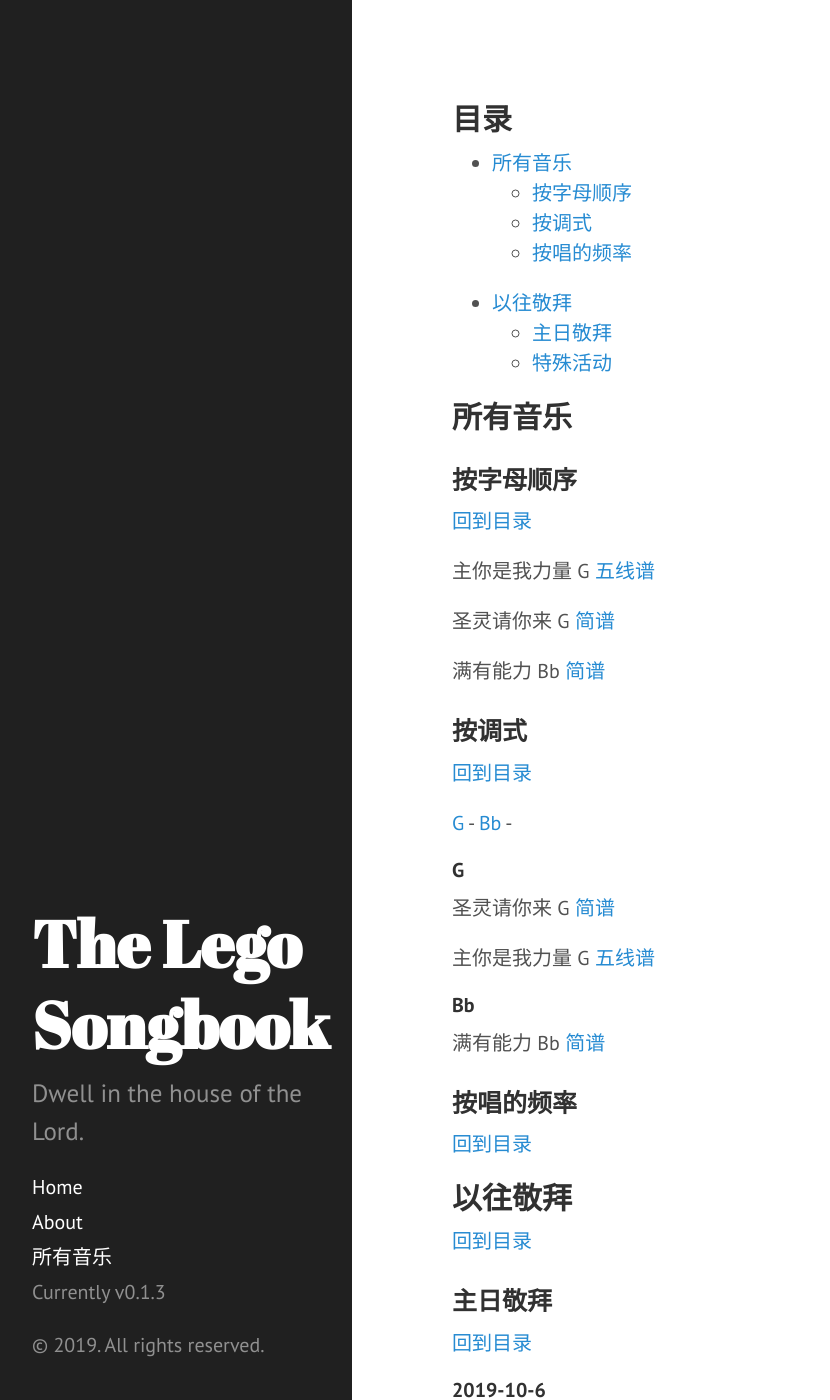
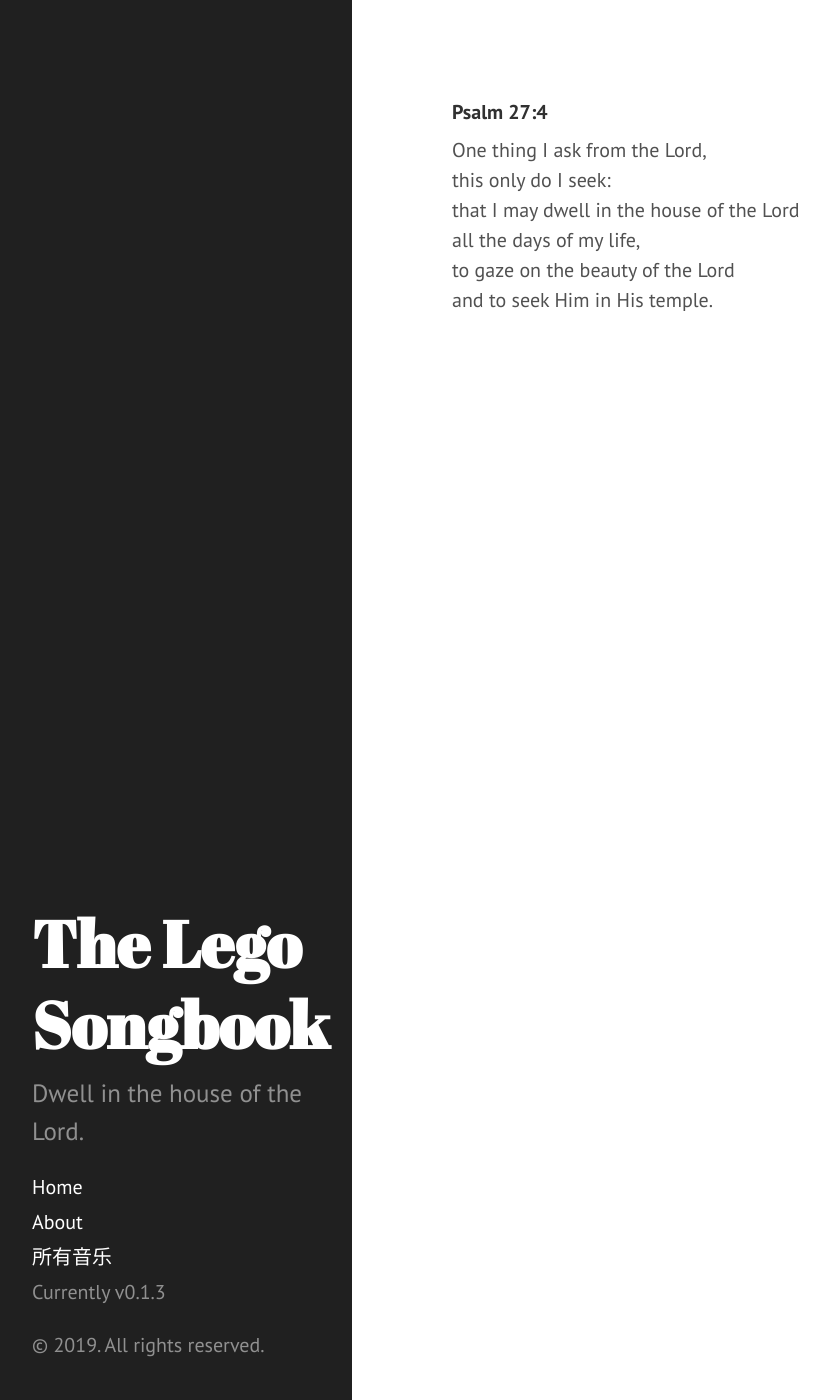
Before and after one commit to Lego-Songbook/lego-songbook-archived, a Jekyll site: the page built from docs/index.md, in a window 1280 px wide and 1400 px high. Shown: the whole window, without its empty margins (8-838 px from the left). Built offline with Jekyll 4.4.1, drawn with Linux system fonts in a browser that asks for light colours; some of the changed text lies outside the part shown.

Commit message:
Remove content from the homepage to designated pages

```diff
--- a/docs/index.md
+++ b/docs/index.md
@@ -6,91 +6,11 @@ layout: default
 title: Home
 ---
 
-## 目录
+#### Psalm 27:4
 
-+ [所有音乐](#所有音乐)
-    - [按字母顺序](#按字母顺序)
-    - [按调式](#按调式)
-    - [按唱的频率](#按唱的频率)
-+ [以往敬拜](#以往敬拜)
-    - [主日敬拜](#主日敬拜)
-    - [特殊活动](#特殊活动)
-
-
-## 所有音乐
-
-### 按字母顺序
-
-[回到目录](#目录)
-
-{% assign songs_by_name = site.data.songs | sort: "name" %}
-{% for song in songs_by_name %}
-{{ song.name }} {{ song.key }} [{{ song.sheet_type }}]({{ song.sheet_link }})
-{% endfor %}
-
-### 按调式
-
-[回到目录](#目录)
-
-{% assign all_keys = "C, C#, D, Eb, E, F, F#, G, Ab, A, Bb, B" | split: ", " %}
-{%- for key in all_keys -%}
-    {%- assign song_in_key = site.data.songs | where: "key", key -%}
-    {%- if song_in_key.size != 0 -%}
-        [{{ key }}](${{ key }}) -
-    {% endif -%}
-{%- endfor -%}
-
-{% for key in all_keys %}
-{% assign song_in_key = site.data.songs | where: "key", key %}
-{% if song_in_key.size != 0 %}
-
-#### {{ key}}
-
-{% for song in song_in_key %}
-{{ song.name }} {{ song.key }} [{{ song.sheet_type }}]({{ song.sheet_link }})
-{% endfor %}
-
-{% endif %}
-{% endfor %}
-
-
-### 按唱的频率
-
-[回到目录](#目录)
-
-## 以往敬拜
-
-[回到目录](#目录)
-
-### 主日敬拜
-
-[回到目录](#目录)
-
-{% for service in site.data.past_services %}
-
-#### {{ service.date }}
-
-+ 带领人: {{ service.lead_singer }}
-{%- if service.vocals %}
-+ 伴唱: {{ service.vocals }}
-{%- endif %}
-{%- if service.instrumentation %}
-+ 乐器:
-{%- for instrument in service.instrumentation %}
-    - {{ instrument.instrument }}: {{ instrument.player }}
-{%- endfor -%}
-{%- endif %}
-+ 曲目:
-{%- for song in service.songs -%}
-{%- assign this_song = site.data.songs | where: "name", song -%}
-{%- if this_song.first %}
-    - [{{ song }}]({{ this_song.first.sheet_link }})
-{%- else %}
-    - {{ song }}
-{%- endif -%}
-{%- endfor -%}
-{%- endfor %}
-
-### 特殊活动
-
-#### 十一营会（2019年10月2日～2019年10月4日）
+One thing I ask from the Lord,
+this only do I seek:
+that I may dwell in the house of the Lord
+all the days of my life,
+to gaze on the beauty of the Lord
+and to seek Him in His temple.
```
